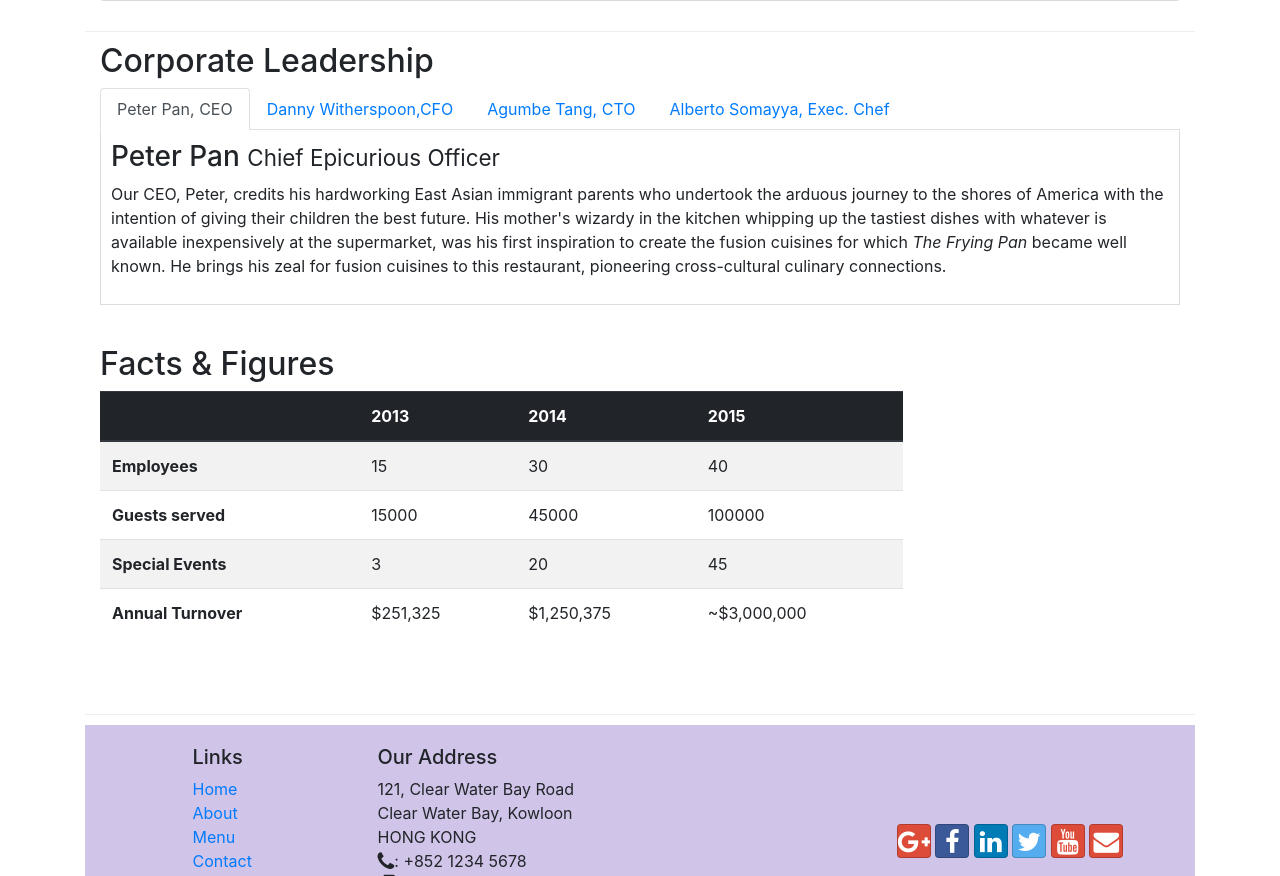
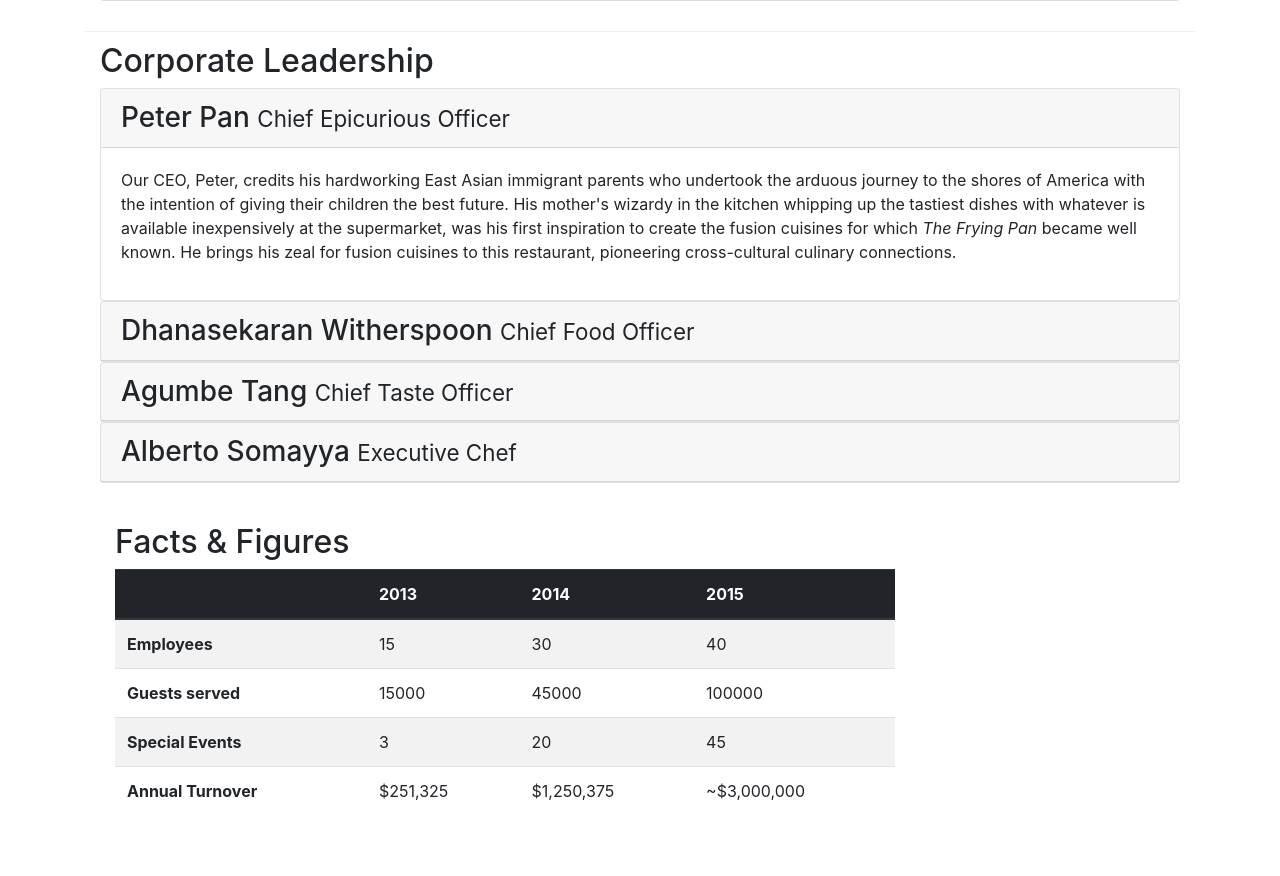
Before and after one commit to Pijush32/git-test, a website: page aboutus.html in a window 1280 px wide. Shown: the part 860-1736 px from the top of the page. Drawn offline with nearby package versions, Linux system fonts and the light colour scheme.

Commit message:
accordion

```diff
--- a/aboutus.html
+++ b/aboutus.html
@@ -102,49 +102,74 @@
        <div>
                 <h2>Corporate Leadership</h2>
 
-                <ul class="nav nav-tabs">
-                    <li class="nav-item">
-                        <a class="nav-link active" href="#peter" role="tab" data-toggle="tab">Peter Pan, CEO</a>
-                    </li>
-                        <li class="nav-item">
-                        <a class="nav-link" href="#danny" role="tab" data-toggle="tab">Danny Witherspoon,CFO</a>
-                    </li>
-                        <li class="nav-item">
-                        <a class="nav-link " href="#agumbe" role="tab" data-toggle="tab">Agumbe Tang, CTO</a>
-                    </li>
-                        <li class="nav-item">
-                        <a class="nav-link " href="#alberto" role="tab" data-toggle="tab">Alberto Somayya, Exec. Chef</a>
-                    </li>
-                </ul>
 
-                <div class="tab-content">
-                    <div role="tabpanel" class="tab-pane fade show active" id="peter">
 
-                     <h3>Peter Pan <small>Chief Epicurious Officer</small></h3>
+                <div id="accordion">
+                    <div class="card">
+                        <div class="card-header" role="tab" id="peterhead">
+                               <h3 class="mb-0">
+                                <a data-toggle="collapse" data-target="#peter">
+                                 Peter Pan <small>Chief Epicurious Officer</small>
+                             </a>
+                         </h3>
+                    </div>
+                    <div role="tabpanel" class="collapse show active" id="peter" data-parent="#accordion">
+           <div class="card-body">
              <p class="d-none d-sm-block">Our CEO, Peter, credits his hardworking East Asian immigrant parents who undertook the arduous journey to the shores of America with the intention of giving their children the best future. His mother's wizardy in the kitchen whipping up the tastiest dishes with whatever is available inexpensively at the supermarket, was his first inspiration to create the fusion cuisines for which <em>The Frying Pan</em> became well known. He brings his zeal for fusion cuisines to this restaurant, pioneering cross-cultural culinary connections.</p>
          </div>
+       </div>
+     </div>
 
-            <div role="tabpanel" class="tab-pane fade" id="danny">
-
-                <h3>Dhanasekaran Witherspoon <small>Chief Food Officer</small></h3>
+     <div class="card">
+        <div class="card-header" role="tab" id="dannyhead">
+            <h3 class="mb-0">
+                <a data-toggle="collapse" data-target="#danny">
+                    Dhanasekaran Witherspoon <small>Chief Food Officer</small>
+                </a>
+            </h3>
+        </div>
+             <div class="collapse" id="danny" data-parent="#accordion">
+           <div class="card-body">
                 <p class="d-none d-sm-block">Our CFO, Danny, as he is affectionately referred to by his colleagues, comes from a long established family tradition in farming and produce. His experiences growing up on a farm in the Australian outback gave him great appreciation for varieties of food sources. As he puts it in his own words, <em>Everything that runs, wins, and everything that stays, pays!</em></p>
             </div>
+        </div>
+    </div>
 
-             <div role="tabpanel" class="tab-pane fade" id="agumbe">
-
-
-                <h3>Agumbe Tang <small>Chief Taste Officer</small></h3>
+<div class="card">
+    <div class="card-header" role="tab" id="agumbehead">
+         <h3 class="mb-0">
+            <a data-toggle="collapse" data-target="#agumbe">
+            Agumbe Tang <small>Chief Taste Officer</small>
+        </a>
+    </h3>
+</div>
+             <div class="collapse" id="agumbe" data-parent="#accordion">
+                <div class="card-body">
                      <p class="d-none d-sm-block">Blessed with the most discerning gustatory sense, Agumbe, our CTO, personally ensures that every dish that we serve meets his exacting tastes. Our chefs dread the tongue lashing that ensues if their dish does not meet his exacting standards. He lives by his motto,<em>You click only if you survive my lick.</em></p>
             </div>
+        </div>
+    </div>
 
-            <div role="tabpanel" class="tab-pane fade" id="alberto">
+    <div class="card">
+        <div class="card-header" role="tab" id="albertohead">
+             <h3 class="mb-0">
+                <a data-toggle="collapse" data-target="#alberto">
+                    Alberto Somayya <small>Executive Chef</small>
+                </a>
+            </h3>
+        </div>
 
-                <h3>Alberto Somayya <small>Executive Chef</small></h3>
+            <div class="collapse" id="alberto" data-parent="#accordion">
+                <div class="card-body">
                 <p class="d-none d-sm-block">Award winning three-star Michelin chef with wide International experience having worked closely with whos-who in the culinary world, he specializes in creating mouthwatering Indo-Italian fusion experiences. He says, <em>Put together the cuisines from the two craziest cultures, and you get a winning hit! Amma Mia!</em></p>
+
                  </div>
                </div>
             </div>
        </div>
+   </div>
+
+
        <div class="row row-content">
         <div class="col-12 col-sm-9">
           <h2>Facts &amp; Figures</h2>
```
Lines whose indentation alone changed are shown as unchanged.
